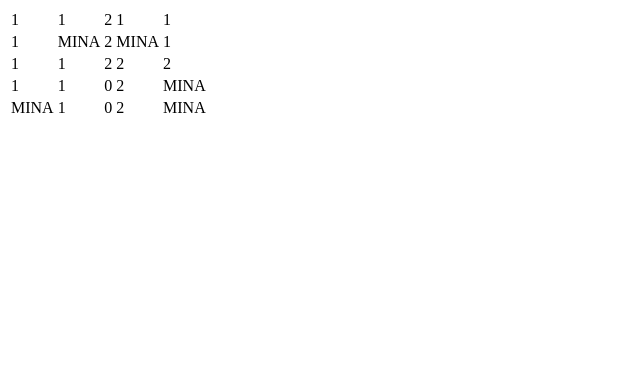
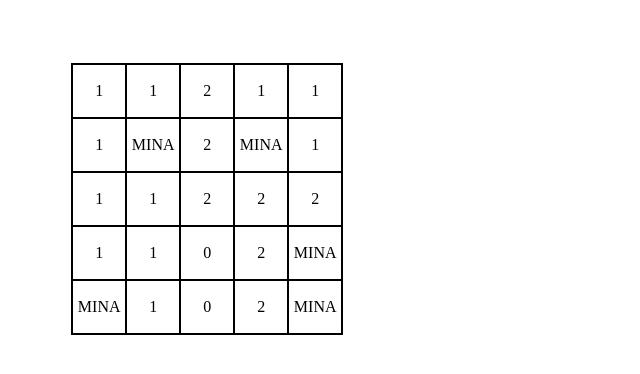
Before and after one commit to Morenito57/DWC, a plain HTML site: page index.html in a window 1280 px wide. Shown: the whole page, without its empty margins (0-640 px from the left). Drawn offline with Linux system fonts and the light colour scheme.

Commit message:
añadi los cambios del gitt de belen

```diff
--- a/css/estilos.css
+++ b/css/estilos.css
@@ -1,9 +1,15 @@
+table{
+    text-align: center;
+    margin: auto;
+    margin: 5%;
+}
+table,tr,td{
+    border: 2px solid black;
+    border-collapse:collapse ;
+    background-color: white;
 
-h1{
-    font-family: sans-serif;
-    border-bottom: 1px solid blacK;
 }
-
-p{
-    background-color: lightgray;
+td {width: 50px;
+    height: 50px;
+    text-align: center;
 }
```
